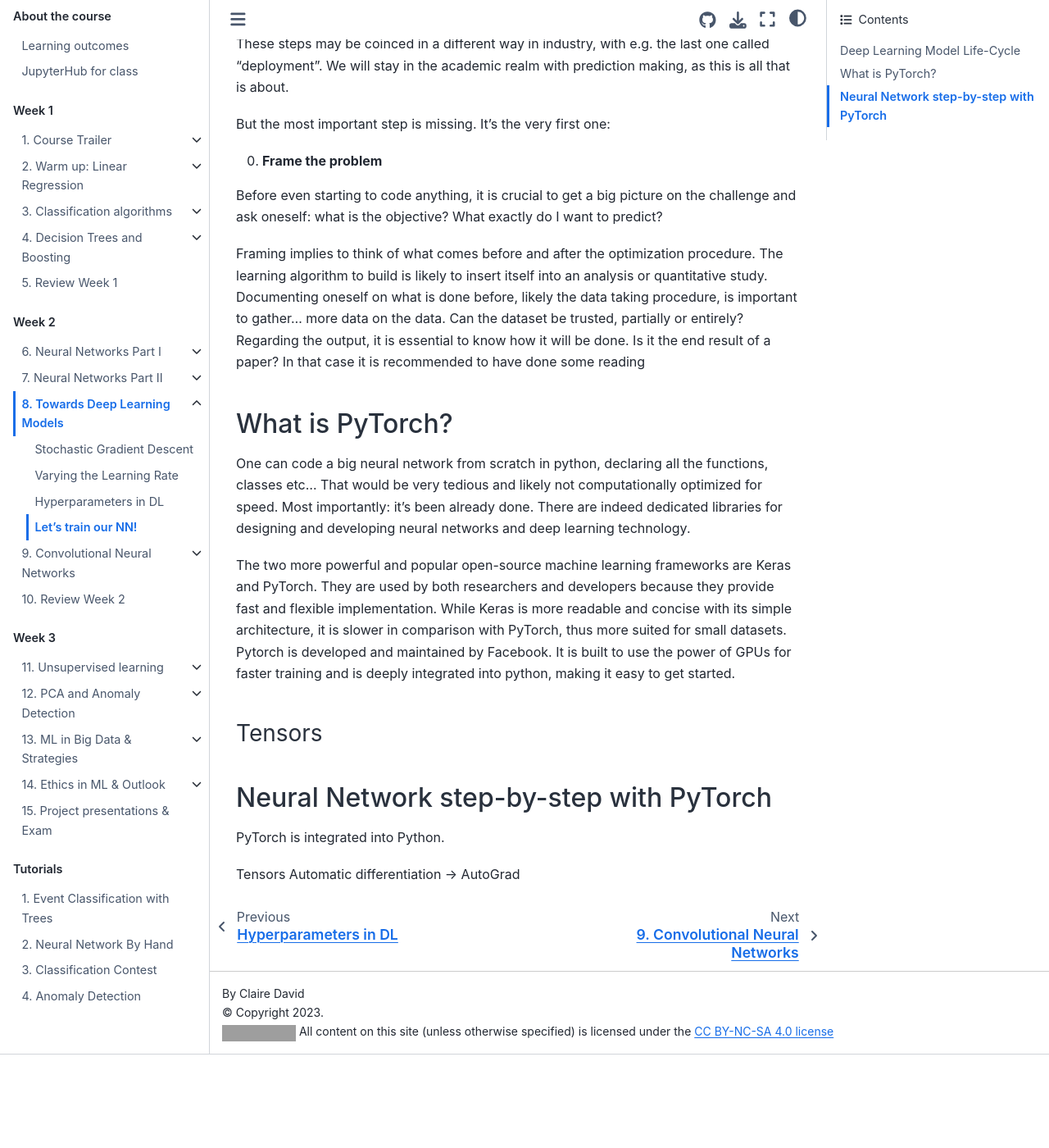
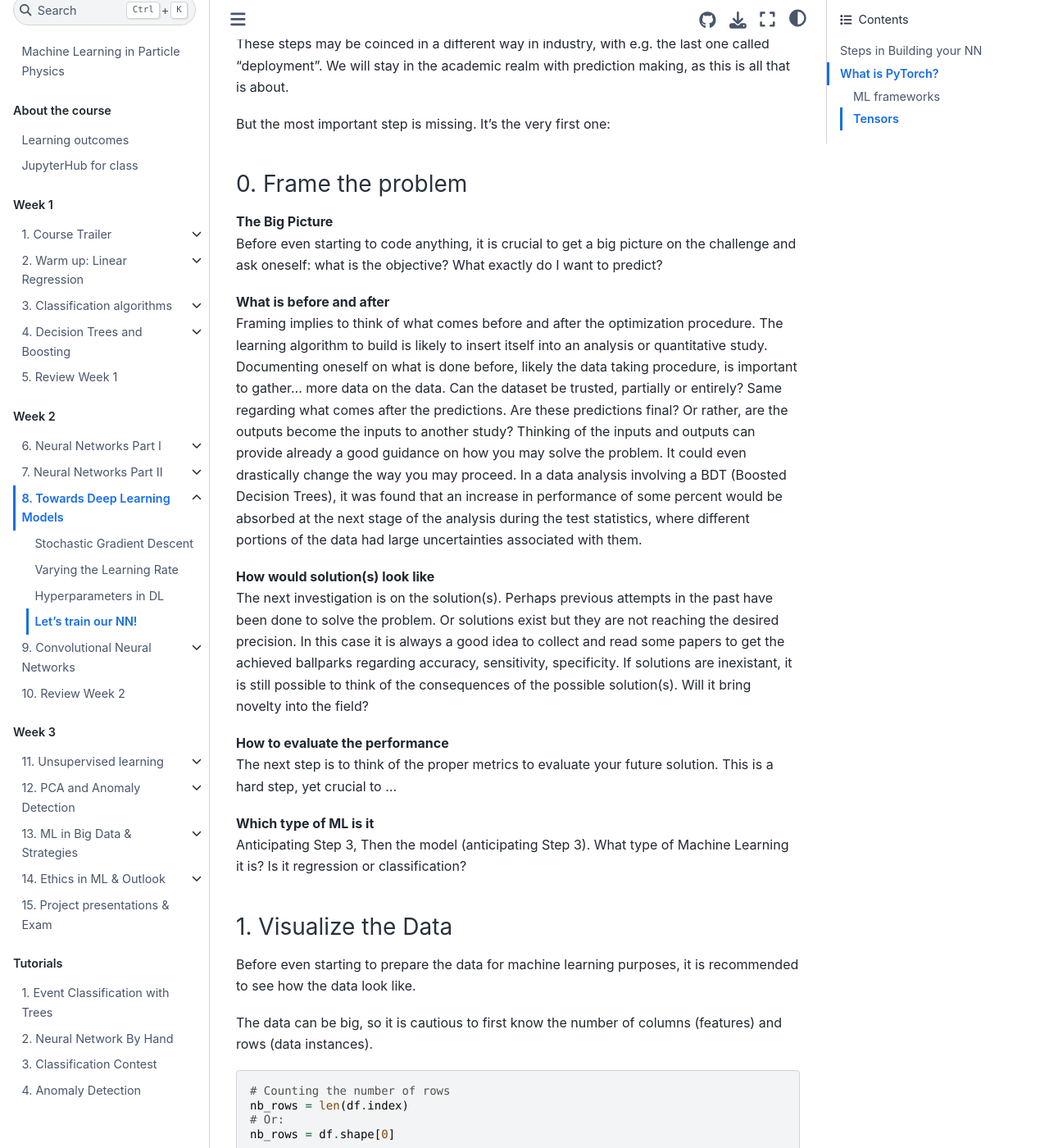
Before and after one commit to clairedavid/ml_in_hep, a Jupyter Book: the page built from week2/DL_trainNN.md, in a window 1280 px wide and 1400 px high, scrolled down 616 px. Shown: the whole window at 82% size. Built offline with Jupyter Book 1.0.4 settings and Sphinx 7.4.7 and the Sphinx Book theme 1.1.4, drawn with Linux system fonts in a browser that asks for light colours; pages that are not in the unit, such as notebooks, are missing from menus; before the commit the page ends 1902 px from its top, so only the background shows below that; some of the changed text lies outside the part shown; grey boxes are pictures that could not be loaded.

Commit message:
Lecture 8 last part part

````diff
--- a/week2/DL_trainNN.md
+++ b/week2/DL_trainNN.md
@@ -2,7 +2,7 @@
 
 Time to gather all the notions covered in this lecture and learn how to build a deep learning model.
 
-## Deep Learning Model Life-Cycle
+## Steps in Building your NN
 Designing a machine learning algorithm has a particular workflow, usually called life-cycle (but workflow would be more accurate here).
 
 The usual steps are:
@@ -20,16 +20,90 @@
 
 But the most important step is missing. It's the very first one:
 
-0. __Frame the problem__
+### 0. Frame the problem
 
+__The Big Picture__
 Before even starting to code anything, it is crucial to get a big picture on the challenge and ask oneself: what is the objective? What exactly do I want to predict?
 
-Framing implies to think of what comes before and after the optimization procedure. The learning algorithm to build is likely to insert itself into an analysis or quantitative study. Documenting oneself on what is done before, likely the data taking procedure, is important to gather... more data on the data. Can the dataset be trusted, partially or entirely? Regarding the output, it is essential to know how it will be done. Is it the end result of a paper? In that case it is recommended to have done some reading
+__What is before and after__
+Framing implies to think of what comes before and after the optimization procedure. The learning algorithm to build is likely to insert itself into an analysis or quantitative study. Documenting oneself on what is done before, likely the data taking procedure, is important to gather... more data on the data. Can the dataset be trusted, partially or entirely? Same regarding what comes after the predictions. Are these predictions final? Or rather, are the outputs become the inputs to another study? Thinking of the inputs and outputs can provide already a good guidance on how you may solve the problem. It could even drastically change the way you may proceed. In a data analysis involving a BDT (Boosted Decision Trees), it was found that an increase in performance of some percent would be absorbed at the next stage of the analysis during the test statistics, where different portions of the data had large uncertainties associated with them.
+
+__How would solution(s) look like__
+The next investigation is on the solution(s). Perhaps previous attempts in the past have been done to solve the problem. Or solutions exist but they are not reaching the desired precision. In this case it is always a good idea to collect and read some papers to get the achieved ballparks regarding accuracy, sensitivity, specificity. If solutions are inexistant, it is still possible to think of the consequences of the possible solution(s). Will it bring novelty into the field?
+
+__How to evaluate the performance__
+The next step is to think of the proper metrics to evaluate your future solution. This is a hard step, yet crucial to ...
+
+__Which type of ML is it__
+Anticipating Step 3,
+Then the model (anticipating Step 3). What type of Machine Learning it is? Is it regression or classification?
+
+### 1. Visualize the Data
+Before even starting to prepare the data for machine learning purposes, it is recommended to see how the data look like.
+
+The data can be big, so it is cautious to first know the number of columns (features) and rows (data instances).
+
+```python
+# Counting the number of rows
+nb_rows = len(df.index)
+# Or:
+nb_rows = df.shape[0]
+
+# Columns
+nb_cols = len(df.columns)
+# Or
+nb_cols = df.shape[1]
+
+# To list the columns:
+print(df.columns)
+
+```
+
+Or more directly:
+```python
+df.info()
+```
+which will show the types for each column and also the memory usage.
+
+Dataframes in Jupyter-Notebook neatly display as a human readable table with the columns highlighted and rows indexed. As the dataset can be big, you can print only the 5 first rows:
+```python
+df.head(5)
+```
+This will work on Jupyter-Notebook but in a regular python script, you may need to insert it into a print statement such as `print(df.head(5)`. If the data is sorted, you may not have a correct glimpse of values. For instance if the signal is first, the target column $y$ would display -1 (names $y$ and the value of 1 can also change, you will have to check that). Once you check the number of instances, you can display several rows picked randomly. If you have 10,000 instances, you can explore:
+```python
+df.iloc[ [0, 5000, 9000] , : ]
+```
+This would show you three instanced at the start, middle and end of the dataset.
+
+It is also good to check how balanced your dataset is in terms of signal vs background samples.
+```
+
+```
+
+Balanced dataset ?
+Matplotlib
+seaborn
+
+
+### 2. Prepare the Data
+
+### 3. Choose the Model
+
+### 4. Train the Model
+
+### 5. Tune the Model
+
+### 6. Evaluate the Model
+
+
+
+
 
 
 ## What is PyTorch?
 One can code a big neural network from scratch in python, declaring all the functions, classes etc... That would be very tedious and likely not computationally optimized for speed. Most importantly: it's been already done. There are indeed dedicated libraries for designing and developing neural networks and deep learning technology.
 
+### ML frameworks
 The two more powerful and popular open-source machine learning frameworks are Keras and PyTorch. They are used by both researchers and developers because they provide fast and flexible implementation. While Keras is more readable and concise with its simple architecture, it is slower in comparison with PyTorch, thus more suited for small datasets. Pytorch is developed and maintained by Facebook. It is built to use the power of GPUs for faster training and is deeply integrated into python, making it easy to get started.
 
 ### Tensors
@@ -37,13 +111,4 @@
 
 
 
-## Neural Network step-by-step with PyTorch
-
-
-
-
-
-PyTorch is integrated into Python.
-
-Tensors
 Automatic differentiation -> AutoGrad
````
